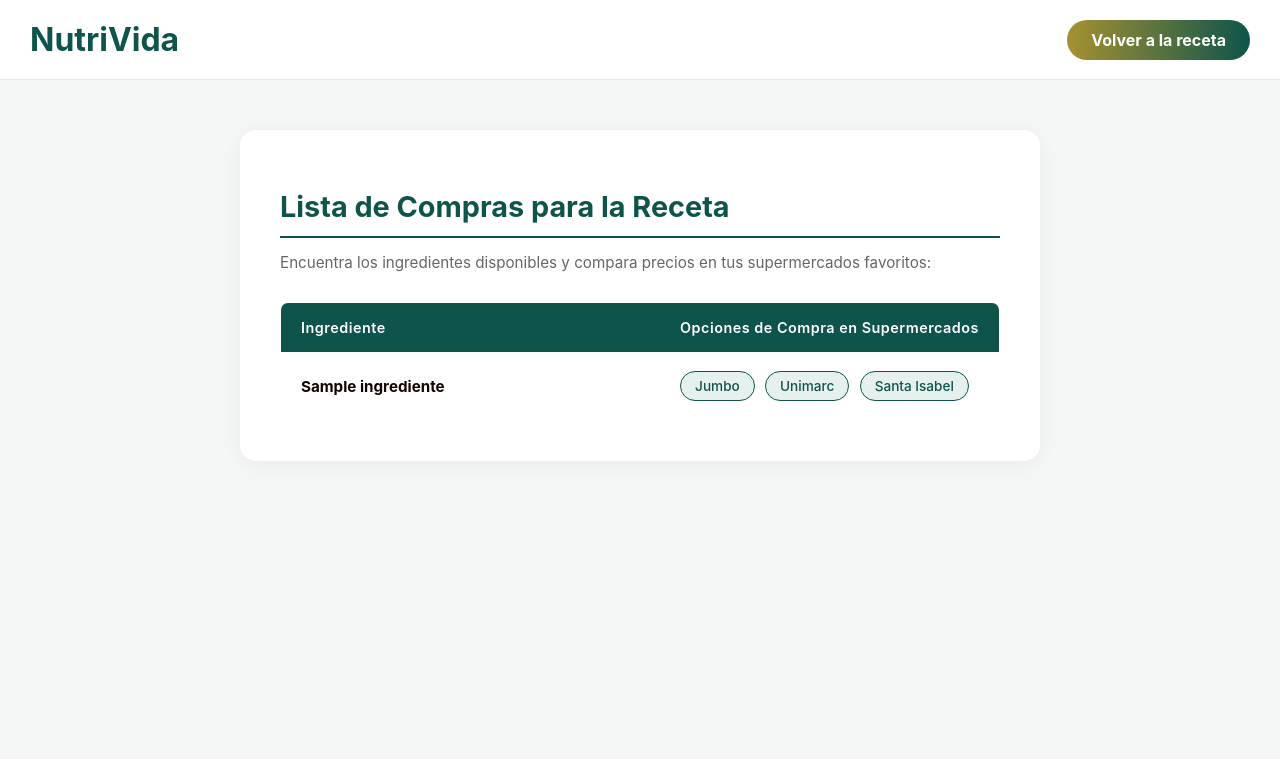
After one commit to CopyGame0/Proyecto_Inicial_USM, a Django app: template NutriVida/recetas/templates/recetas/supermercados.html in a window 1280 px wide. The commit adds this page. Shown: the top 759 px of the page. Run offline with Django 5.2, Linux system fonts and the light colour scheme; the template is opened without the code that fills it: most values are stand-ins (such as "Sample title", 1, 10 or a date in 2020).

Commit message:
nuevo html para la lista de compras de supermercados con links de Jumbo, Unimarc y Santa Isabel

```diff
--- /dev/null
+++ b/NutriVida/recetas/static/recetas/supermercados.css
@@ -0,0 +1,94 @@
+body {
+    background-color: #f4f7f6;
+    margin: 0;
+    font-family: -apple-system, BlinkMacSystemFont, "Segoe UI", Roboto, Helvetica, Arial, sans-serif;
+}
+
+.container {
+    max-width: 800px;
+    margin: 40px auto;
+    background: #ffffff;
+    padding: 40px;
+    border-radius: 16px;
+    box-shadow: 0 4px 25px rgba(0, 0, 0, 0.05);
+}
+
+/* Título de la tarjeta con su línea verde */
+.container h1 {
+    color: #0E544B;
+    font-size: 1.8rem;
+    margin-bottom: 8px;
+    padding-bottom: 12px;
+    border-bottom: 2px solid #0E544B;
+}
+
+p {
+    color: #666;
+    margin-top: 15px;
+    margin-bottom: 30px;
+    font-size: 0.95rem;
+}
+
+/* Tabla */
+table {
+    width: 100%;
+    border-collapse: collapse;
+    margin-top: 10px;
+    border-radius: 8px;
+    overflow: hidden;
+    border: 1px solid #eaeaea;
+}
+
+th, td {
+    padding: 16px 20px;
+    text-align: left;
+}
+
+th {
+    background-color: #0E544B;
+    color: white;
+    font-weight: 600;
+    font-size: 0.9rem;
+    letter-spacing: 0.5px;
+}
+
+tr:nth-child(even) {
+    background-color: #fafbfc;
+}
+
+tr:hover {
+    background-color: #f1f7f6;
+}
+
+td {
+    border-bottom: 1px solid #eaeaea;
+    font-size: 0.95rem;
+}
+
+/* Botones de supermercados */
+.btn-tienda {
+    display: inline-block;
+    padding: 6px 14px;
+    margin: 3px 6px 3px 0;
+    background-color: #e6f0ee;
+    color: #0E544B;
+    border: 1px solid #0E544B;
+    border-radius: 50px;
+    text-decoration: none;
+    font-size: 0.85rem;
+    font-weight: 500;
+    transition: all 0.2s ease-in-out;
+}
+
+.btn-tienda:hover {
+    background-color: #0E544B;
+    color: white;
+    transform: translateY(-1px);
+    box-shadow: 0 2px 6px rgba(14, 84, 75, 0.2);
+}
+
+/* Hace que la columna de opciones de compra quepan los 3 botones */
+table td:last-child, table th:last-child {
+    width: 280px;
+    white-space: nowrap;
+}
--- /dev/null
+++ b/NutriVida/recetas/templates/recetas/supermercados.html
@@ -0,0 +1,59 @@
+{% load static %}
+<html lang="es">
+<head>
+    <meta charset="UTF-8">
+    <meta name="viewport" content="width=device-width, initial-scale=1.0">
+    <link rel="stylesheet" href="{% static 'recetas/plan_style.css' %}">
+    <link rel="stylesheet" href="{% static 'recetas/supermercados.css' %}">
+    <title>Lista de Compras - Supermercados</title>
+</head>
+<body>
+    <header>
+        <div class="logo">
+            <h1 class="nombre-empresa">NutriVida</h1>
+        </div>
+        <div class="menu">
+            <nav>
+                <ul>
+                    <li><a href="javascript:history.back()" class="btn-busqueda">Volver a la receta</a></li>
+                </ul>
+            </nav>
+        </div>
+    </header>
+    <div class="container">
+        <h1>Lista de Compras para la Receta</h1>
+        <p>Encuentra los ingredientes disponibles y compara precios en tus supermercados favoritos:</p>
+
+        <table>
+            <thead>
+                <tr>
+                    <th>Ingrediente</th>
+                    <th>Opciones de Compra en Supermercados</th>
+                </tr>
+            </thead>
+            <tbody>
+                {% for ing in receta.ingredientes %}
+                <tr>
+                    <td><strong>{{ ing.nombre|default:ing }}</strong></td>
+                    <td>
+                        {% if ing.url_compra.Jumbo %}
+                            <a href="{{ ing.url_compra.Jumbo }}" class="btn-tienda" target="_blank" rel="noopener">Jumbo</a>
+                        {% endif %}
+                        {% if ing.url_compra.Unimarc %}
+                            <a href="{{ ing.url_compra.Unimarc }}" class="btn-tienda" target="_blank" rel="noopener">Unimarc</a>
+                        {% endif %}
+                        {% if ing.url_compra.Santa_Isabel %}
+                            <a href="{{ ing.url_compra.Santa_Isabel }}" class="btn-tienda" target="_blank" rel="noopener">Santa Isabel</a>
+                        {% endif %}
+                    </td>
+                </tr>
+                {% empty %}
+                <tr>
+                    <td colspan="2">No hay ingredientes registrados para esta receta.</td>
+                </tr>
+                {% endfor %}
+            </tbody>
+        </table>
+    </div>
+</body>
+</html>
--- a/NutriVida/recetas/urls.py
+++ b/NutriVida/recetas/urls.py
@@ -4,4 +4,7 @@ from . import views
 urlpatterns = [
     path('', views.plan_semanal, name='plan_semanal'),
     path('receta/<int:receta_id>/', views.detalle_receta, name='detalle_receta'),
+
+    # Ruta para abrir la lista de compras en una nueva pestaña
+    path('receta/<int:receta_id>/supermercados/', views.supermercados_receta, name='supermercados_receta'),
 ]
```
Also changed, not shown: NutriVida/recetas/services.py (+4 -4 lines), NutriVida/recetas/static/recetas/plan_cards.css (+22 -0 lines), NutriVida/recetas/templates/recetas/_detalle.html (+11 -2 lines), NutriVida/recetas/views.py (+12 -0 lines).
